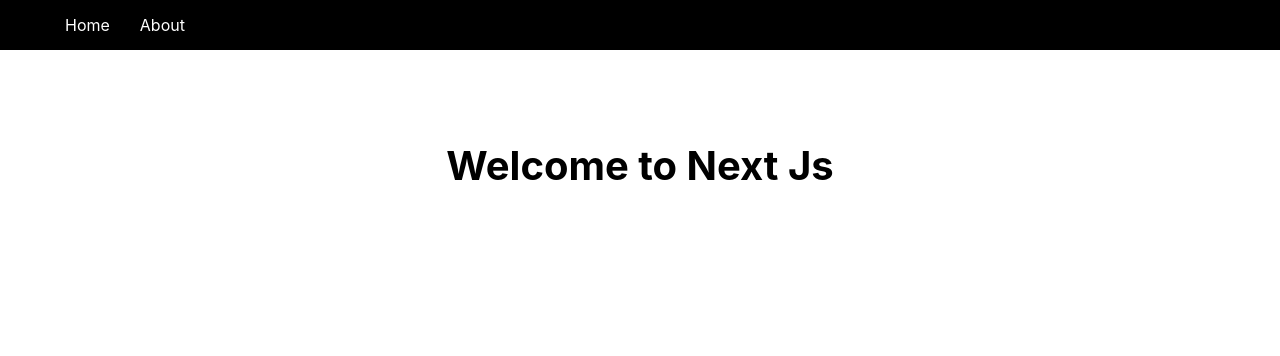
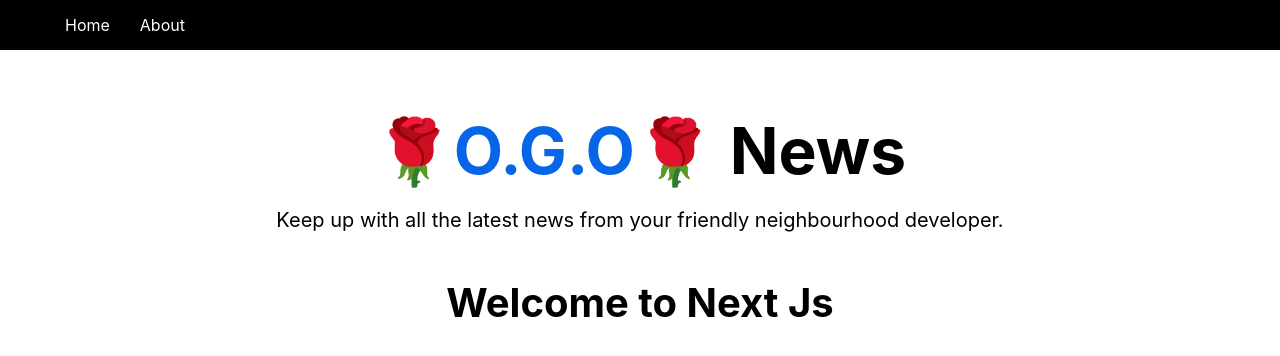
Before and after one commit to ogooluwanick/next-news-letter, a Next.js app: page / in a window 1280 px wide. Shown: the top 356 px of the page. Built offline with nearby package versions, Linux system fonts and the light colour scheme.

Commit message:
comp header and style with module css

```diff
--- a/components/Header.js
+++ b/components/Header.js
@@ -0,0 +1,19 @@
+import React from 'react'
+import headerStyles from "../styles/Header.module.css"
+
+
+const Header = () => {
+  return (
+        <>
+                <h1 className={headerStyles.title}>
+                        <span>🌹O.G.O🌹</span> News
+                </h1>
+                <p className={headerStyles.description}>
+                        Keep up with all the latest news from your friendly neighbourhood developer.
+                </p>
+        </>
+
+  )
+}
+
+export default Header
--- a/components/Layout.js
+++ b/components/Layout.js
@@ -1,5 +1,6 @@
 import styles from "../styles/Layout.module.css"
 import Nav from '../components/Nav'
+import Header from "./Header"
 
 const Layout = ({children}) => {
   return (
@@ -7,6 +8,7 @@
                 <Nav/>
                 <div className={styles.container}>
                         <main className={styles.main}>
+                                <Header/>
                                 {children}
                         </main>
                 </div>
--- a/styles/Header.module.css
+++ b/styles/Header.module.css
@@ -16,6 +16,10 @@
         font-size: 4rem;
       }
 
+      .title>span{
+        color: #0666e7;
+      }
+
       .title,
       .description {
         text-align: center;
```
